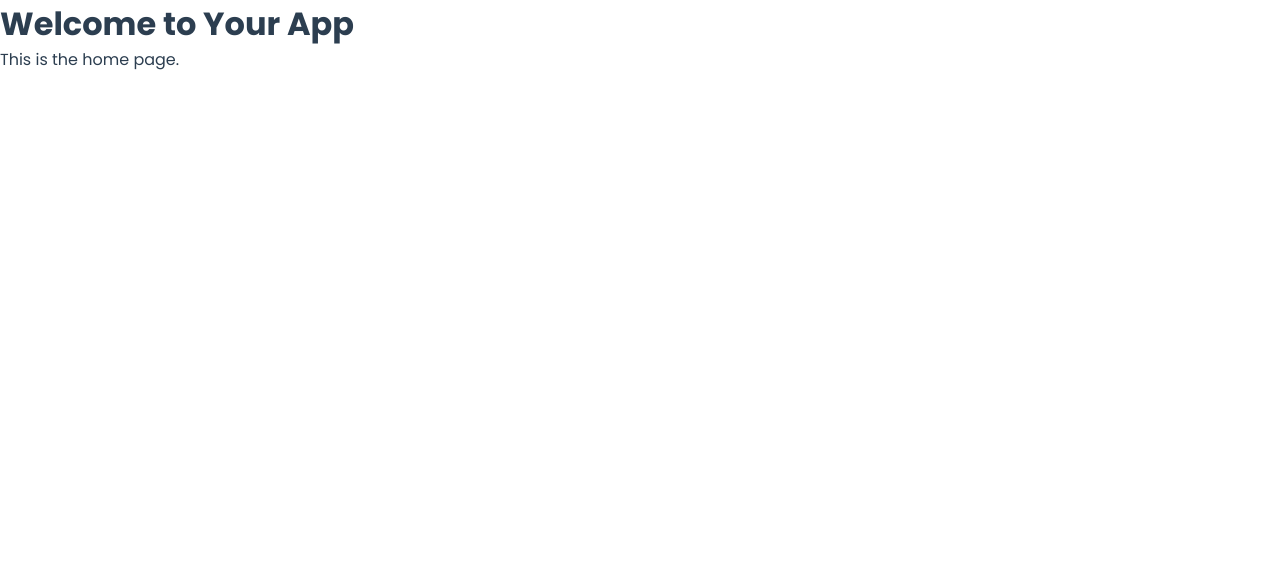
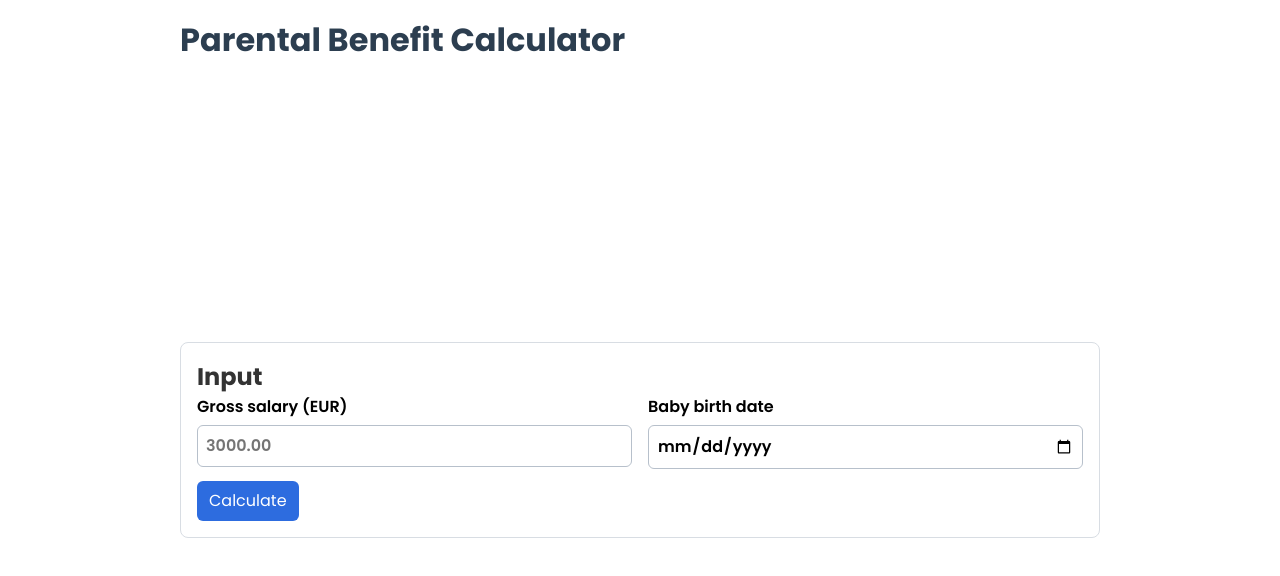
Before and after one commit to Gross-Johannes/jobfair-helmes, a Vue app in the folder frontend/: page / in a window 1280 px wide. Shown: the top 576 px of the page. Built offline with nearby package versions, Linux system fonts and the light colour scheme.

Commit message:
feat(frontend): add benefit calculation functionality

```diff
--- /dev/null
+++ b/frontend/src/components/CalculationResult.vue
@@ -0,0 +1,149 @@
+<script setup lang="ts">
+import { computed, ref } from 'vue';
+import Card from '@/components/Card.vue';
+import { useRouter } from 'vue-router';
+import type { CalculationResultProps } from '@/types/types';
+
+const router = useRouter();
+
+const props = withDefaults(
+  defineProps<{
+    result: CalculationResultProps;
+    showSaveButton?: boolean;
+  }>(),
+  {
+    showSaveButton: false,
+  },
+);
+
+const monthlyEligibleSalary = computed(() => props.result.data.monthlyEligibleSalary.toFixed(2));
+const dailyRate = computed(() => props.result.data.dailyRate.toFixed(2));
+const totalPayment = computed(() => props.result.data.totalPayment.toFixed(2));
+
+function formatMonthYear(year: number, month: number): string {
+  return new Date(year, month - 1).toLocaleDateString('en-GB', {
+    year: 'numeric',
+    month: 'long',
+  });
+}
+</script>
+
+<template>
+  <Card>
+    <div class="header">
+      <h2>Calculation result</h2>
+      <button @click="router.push('/')">Back</button>
+    </div>
+
+    <p class="message">{{ result.message }}</p>
+
+    <div class="summary-grid">
+      <article>
+        <h3>Monthly eligible salary</h3>
+        <p>{{ monthlyEligibleSalary }} EUR</p>
+      </article>
+
+      <article>
+        <h3>Daily rate</h3>
+        <p>{{ dailyRate }} EUR</p>
+      </article>
+
+      <article>
+        <h3>Total payment</h3>
+        <p>{{ totalPayment }} EUR</p>
+      </article>
+    </div>
+
+    <h3 class="breakdown-title">Monthly breakdown</h3>
+
+    <div class="table-wrapper">
+      <table>
+        <thead>
+          <tr>
+            <th>Month</th>
+            <th>Payable days</th>
+            <th>Payment amount (EUR)</th>
+          </tr>
+        </thead>
+        <tbody>
+          <tr v-for="item in result.data.breakdown" :key="`${item.year}-${item.month}`">
+            <td>{{ formatMonthYear(item.year, item.month) }}</td>
+            <td>{{ item.payableDays }}</td>
+            <td>{{ item.paymentAmount.toFixed(2) }}</td>
+          </tr>
+        </tbody>
+      </table>
+    </div>
+  </Card>
+</template>
+
+<style scoped>
+h2,
+h3 {
+  color: #1f2933;
+}
+
+.header {
+  display: flex;
+  justify-content: space-between;
+  align-items: center;
+}
+
+.message {
+  color: #243b53;
+  margin-top: 0.5rem;
+}
+
+.summary-grid {
+  display: grid;
+  grid-template-columns: repeat(auto-fit, minmax(200px, 1fr));
+  gap: 0.75rem;
+  margin-top: 1rem;
+}
+
+.summary-grid article {
+  background: #f8fafc;
+  border: 1px solid #d8dde3;
+  border-radius: 6px;
+  padding: 0.75rem;
+}
+
+.summary-grid h3 {
+  margin: 0;
+  font-size: 0.95rem;
+}
+
+.summary-grid p {
+  margin: 0.4rem 0 0;
+  font-size: 1.1rem;
+  font-weight: 700;
+  color: #334e68;
+}
+
+.breakdown-title {
+  margin-top: 1.2rem;
+}
+
+.table-wrapper {
+  overflow-x: auto;
+}
+
+table {
+  width: 100%;
+  border-collapse: collapse;
+  margin-top: 0.6rem;
+}
+
+th,
+td {
+  border-bottom: 1px solid #e4e7eb;
+  padding: 0.55rem;
+  text-align: left;
+  color: #334e68;
+}
+
+thead th {
+  background: #f0f4f8;
+  color: #334e68;
+}
+</style>
--- /dev/null
+++ b/frontend/src/components/Card.vue
@@ -0,0 +1,14 @@
+<template>
+  <section class="card">
+    <slot></slot>
+  </section>
+</template>
+
+<style scoped>
+.card {
+  background: #ffffff;
+  border: 1px solid #d8dde3;
+  border-radius: 8px;
+  padding: 1rem;
+}
+</style>
--- /dev/null
+++ b/frontend/src/components/InputSection.vue
@@ -0,0 +1,133 @@
+<script setup lang="ts">
+import { ref } from 'vue';
+import { useRouter } from 'vue-router';
+import Card from '@/components/Card.vue';
+import { useCreateCalculation } from '@/composables/useBenefitsApi';
+
+const router = useRouter();
+const { isLoading, errorMessage, createCalculation } = useCreateCalculation();
+
+const formData = ref({
+  grossSalary: null,
+  babyBirthDate: '',
+});
+
+async function getCalculationResult() {
+  if (!formData.value.grossSalary || !formData.value.babyBirthDate) {
+    errorMessage.value = 'Please fill in gross salary and baby birth date';
+
+    return;
+  }
+
+  const calculationResponse = await createCalculation({
+    grossSalary: formData.value.grossSalary,
+    babyBirthDate: formData.value.babyBirthDate,
+  });
+
+  if (!calculationResponse) {
+    return;
+  }
+
+  const data = {
+    message: calculationResponse.message,
+    data: calculationResponse.data,
+    errors: calculationResponse.errors,
+    grossSalary: formData.value.grossSalary,
+    babyBirthDate: formData.value.babyBirthDate,
+  };
+
+  await router.push({
+    name: 'benefits',
+    state: { calculationResult: data },
+  });
+}
+</script>
+
+<template>
+  <Card>
+    <h2>Input</h2>
+
+    <form @submit.prevent="getCalculationResult">
+      <div class="grid">
+        <label>
+          Gross salary (EUR)
+          <input
+            v-model.number="formData.grossSalary"
+            type="number"
+            min="0"
+            step="0.01"
+            placeholder="3000.00"
+          />
+        </label>
+
+        <label>
+          Baby birth date
+          <input v-model="formData.babyBirthDate" type="date" />
+        </label>
+      </div>
+
+      <p v-if="errorMessage" class="error">{{ errorMessage }}</p>
+
+      <div class="actions">
+        <input
+          type="submit"
+          id="calculateBtn"
+          :value="isLoading ? 'Calculating...' : 'Calculate'"
+          :disabled="isLoading"
+        />
+      </div>
+    </form>
+  </Card>
+</template>
+
+<style scoped>
+h2 {
+  color: #333;
+}
+
+.grid {
+  display: grid;
+  grid-template-columns: repeat(auto-fit, minmax(220px, 1fr));
+  gap: 1rem;
+}
+
+label {
+  display: flex;
+  flex-direction: column;
+  gap: 6px;
+  font-weight: 600;
+  color: black;
+}
+
+input {
+  padding: 8px;
+  border: 1px solid #b7c0cb;
+  border-radius: 6px;
+}
+
+.actions {
+  display: flex;
+  gap: 8px;
+  margin-top: 12px;
+}
+
+#calculateBtn {
+  padding: 8px 12px;
+  border: 0;
+  border-radius: 6px;
+  background: #2d6cdf;
+  color: white;
+  cursor: pointer;
+}
+
+#calculateBtn:hover {
+  background: #1f56b6;
+}
+
+.error {
+  margin-top: 10px;
+  color: #c81e1e;
+  font-size: 14px;
+  font-weight: 600;
+}
+</style>
--- /dev/null
+++ b/frontend/src/components/layouts/Header.vue
@@ -0,0 +1,22 @@
+<script setup lang="ts">
+import { RouterLink } from 'vue-router';
+</script>
+
+<template>
+  <header>
+    <RouterLink to="/">
+      <h1>Parental Benefit Calculator</h1>
+    </RouterLink>
+  </header>
+</template>
+
+<style scoped>
+header {
+  padding-block: 1rem;
+}
+
+header > a {
+  text-decoration: none;
+  color: inherit;
+}
+</style>
--- /dev/null
+++ b/frontend/src/composables/useBenefitsApi.ts
@@ -0,0 +1,43 @@
+import { ref } from 'vue';
+import type { CalculationResponse, RequestInput } from '@/types/types';
+
+export function useCreateCalculation() {
+  const isLoading = ref(false);
+  const errorMessage = ref('');
+
+  async function createCalculation(input: RequestInput): Promise<CalculationResponse | null> {
+    isLoading.value = true;
+    errorMessage.value = '';
+
+    try {
+      const response = await fetch('/api/v1/parental-benefits/calculations', {
+        method: 'POST',
+        headers: {
+          'Content-Type': 'application/json',
+        },
+        body: JSON.stringify(input),
+      });
+
+      const data = (await response.json()) as CalculationResponse;
+
+      if (!response.ok) {
+        errorMessage.value = data.message || 'Failed to calculate benefits.';
+        return null;
+      }
+
+      return data;
+    } catch (error) {
+      console.error('Error occurred while creating calculation:', error);
+      errorMessage.value = 'Something went wrong while fetching the calculation result.';
+      return null;
+    } finally {
+      isLoading.value = false;
+    }
+  }
+
+  return {
+    isLoading,
+    errorMessage,
+    createCalculation,
+  };
+}
--- a/frontend/src/layouts/MainLayout.vue
+++ b/frontend/src/layouts/MainLayout.vue
@@ -1,9 +1,21 @@
 <script setup lang="ts">
 import { RouterView } from 'vue-router';
+import Header from '@/components/layouts/Header.vue';
 </script>
 
 <template>
-  <RouterView />
+  <div class="container">
+    <Header />
+    <RouterView />
+  </div>
 </template>
 
-<style scoped></style>
+<style scoped>
+.container {
+  max-width: 920px;
+  min-height: 100vh;
+  margin: 0 auto;
+  display: flex;
+  flex-direction: column;
+}
+</style>
--- /dev/null
+++ b/frontend/src/types/types.ts
@@ -0,0 +1,39 @@
+export type ApiResponse<T> = {
+  message: string;
+  data: T;
+  errors: string[] | null;
+};
+
+export type CalculationResponse = ApiResponse<CalculationData>;
+export type BenefitResponse = ApiResponse<BenefitData>;
+
+export type CalculationData = {
+  monthlyEligibleSalary: number;
+  dailyRate: number;
+  totalPayment: number;
+  breakdown: MonthlyBreakdownItem[];
+};
+
+export type BenefitData = {
+  id: string;
+  grossSalary: number;
+  babyBirthDate: string;
+  calculationResult: CalculationData;
+};
+
+export type MonthlyBreakdownItem = {
+  year: number;
+  month: number;
+  payableDays: number;
+  paymentAmount: number;
+};
+
+export type CalculationResultProps = CalculationResponse & {
+  grossSalary: number;
+  babyBirthDate: string;
+};
+
+export type RequestInput = {
+  grossSalary: number;
+  babyBirthDate: string;
+};
--- a/frontend/src/views/BenefitsView.vue
+++ b/frontend/src/views/BenefitsView.vue
@@ -1,8 +1,36 @@
+<script setup lang="ts">
+import { computed } from 'vue';
+import { useRouter } from 'vue-router';
+import CalculationResult from '@/components/CalculationResult.vue';
+import type { CalculationResultProps } from '@/types/types';
+
+const router = useRouter();
+
+const calculationResult = computed(() => {
+  const state = router.options.history.state as { calculationResult?: CalculationResultProps };
+  return state.calculationResult ?? null;
+});
+</script>
+
 <template>
   <main>
-    <h1>Benefits</h1>
-    <p>Here are the benefits</p>
+    <CalculationResult
+      v-if="calculationResult"
+      :result="calculationResult"
+      :show-save-button="true"
+    />
+    <p v-else class="empty-state">No calculation result found. Please calculate benefits first.</p>
   </main>
 </template>
 
-<style scoped></style>
+<style scoped>
+main {
+  display: flex;
+  flex-direction: column;
+  gap: 1rem;
+}
+
+.empty-state {
+  color: #52606d;
+}
+</style>
--- a/frontend/src/views/HomeView.vue
+++ b/frontend/src/views/HomeView.vue
@@ -1,10 +1,19 @@
-<script setup lang="ts"></script>
+<script setup lang="ts">
+import InputSection from '@/components/InputSection.vue';
+</script>
 
 <template>
   <main>
-    <h1>Welcome to Your App</h1>
-    <p>This is the home page.</p>
+    <InputSection />
   </main>
 </template>
 
-<style scoped></style>
+<style scoped>
+main {
+  flex: 1;
+  display: flex;
+  flex-direction: column;
+  justify-content: center;
+  gap: 2rem;
+}
+</style>
--- a/frontend/vite.config.ts
+++ b/frontend/vite.config.ts
@@ -12,4 +12,12 @@ export default defineConfig({
       '@': fileURLToPath(new URL('./src', import.meta.url)),
     },
   },
+  server: {
+    proxy: {
+      '/api': {
+        target: 'http://localhost:8080',
+        changeOrigin: true,
+      },
+    },
+  },
 });
```
